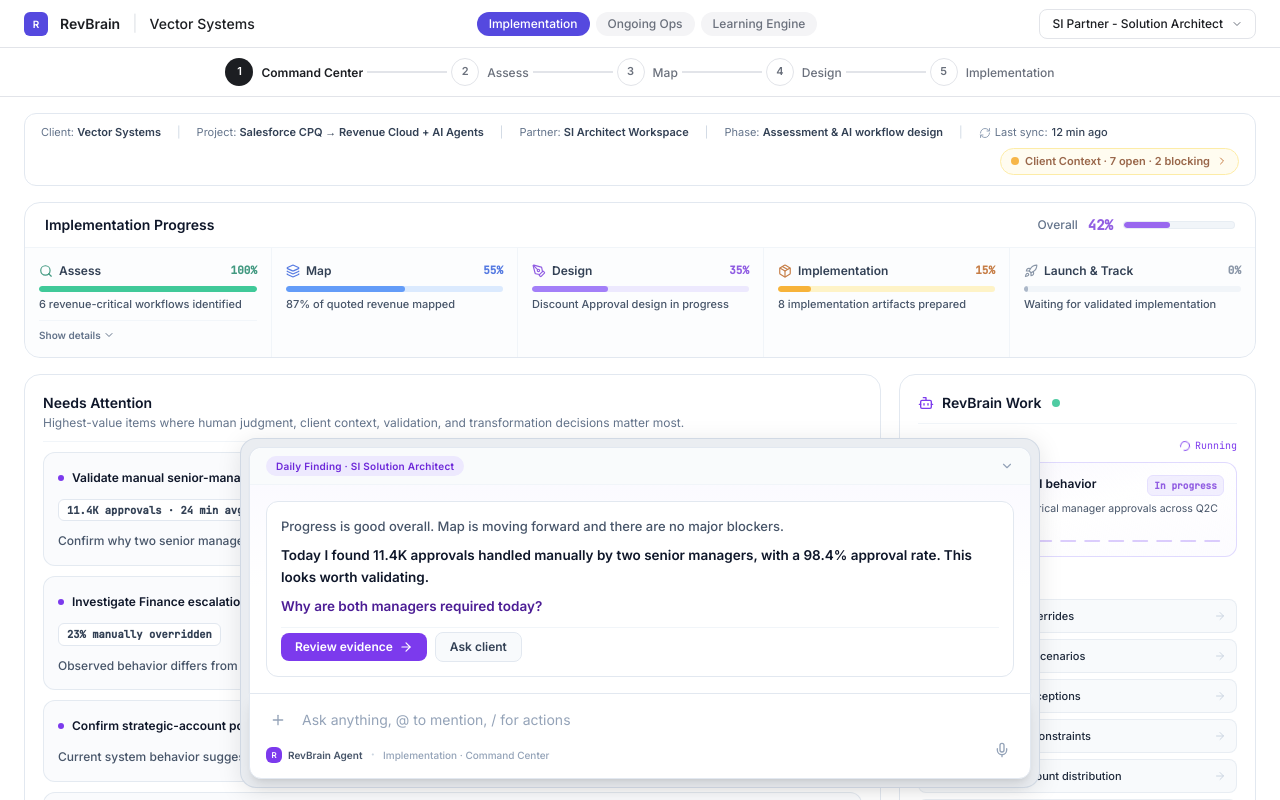
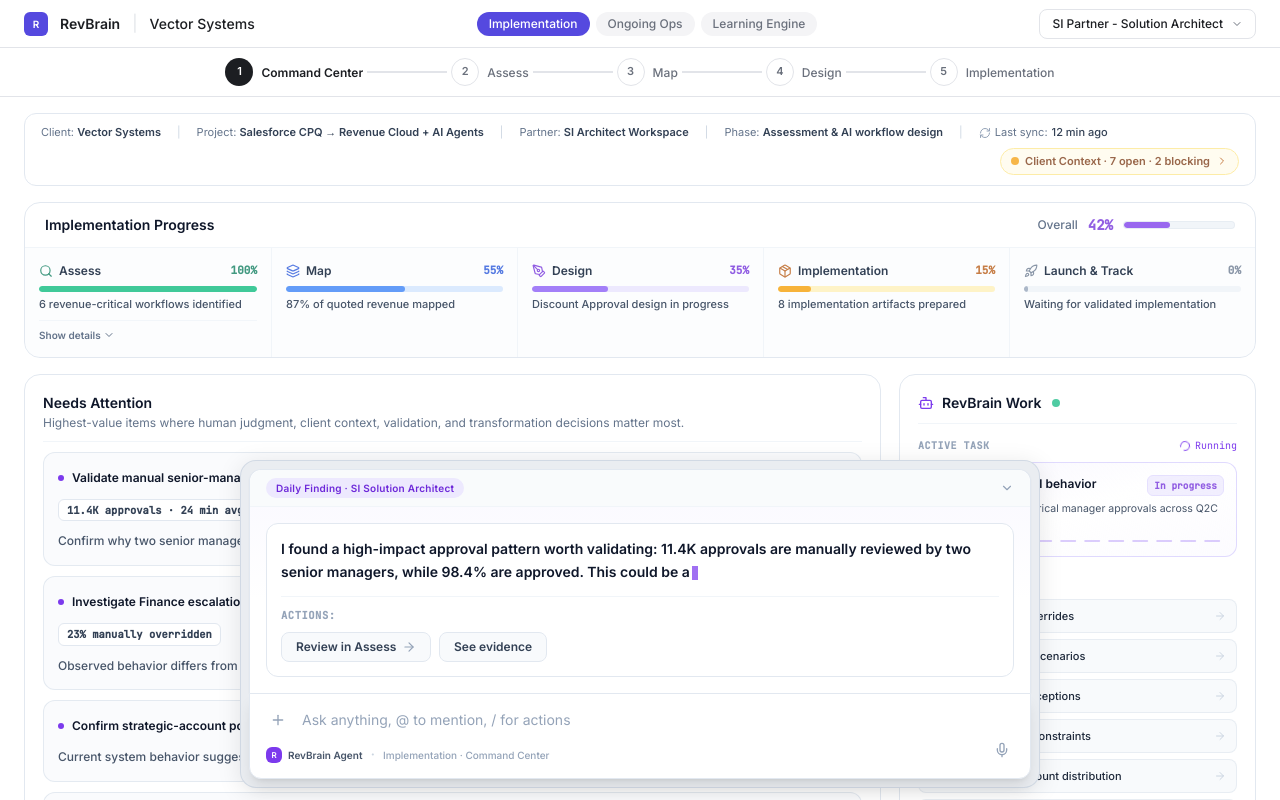
Before and after one commit to OfirVento/revbrain-v2-demo, a React (Vite) app: page /revbrain/migration/si-architect in a window 1280 px wide. Built offline with nearby package versions, Linux system fonts and the light colour scheme.

Commit message:
Update Command Center bottom agent message to unified font/size and user copy

```diff
--- a/src/components/revbrain/RevBrainBottomAgent.tsx
+++ b/src/components/revbrain/RevBrainBottomAgent.tsx
@@ -695,43 +695,49 @@
                   <div className="p-4 bg-gradient-to-b from-violet-50/40 via-white to-white space-y-3">
                     <div className="bg-white border border-slate-200 rounded-xl p-3.5 shadow-2xs space-y-3">
 
-                      {/* Overall Status → Strongest Current Insight → One Question */}
-                      <div className="space-y-2">
-                        <p className="text-[13px] text-slate-600 leading-relaxed font-medium">
-                          Progress is good overall. Map is moving forward and there are no major blockers.
+                      {/* Main Message Text (Same font & size as other pages) */}
+                      <p className="text-[14px] font-bold text-slate-900 leading-relaxed min-h-[30px]">
+                        <TypewriterText
+                          text="I found a high-impact approval pattern worth validating: 11.4K approvals are manually reviewed by two senior managers, while 98.4% are approved. This could be a significant AI workflow opportunity."
+                          speed={28}
+                          enabled={chatFullyOpened}
+                          onComplete={() => setShowButtons(true)}
+                        />
                       </p>
-                        <p className="text-[13.5px] font-bold text-slate-900 leading-relaxed">
-                          Today I found 11.4K approvals handled manually by two senior managers, with a 98.4% approval rate. This looks worth validating.
-                        </p>
-                        <p className="text-[13.5px] font-extrabold text-violet-900 leading-snug">
-                          Why are both managers required today?
-                        </p>
-                      </div>
 
-                      {/* Actions: Review evidence & Ask client */}
-                      <div className="flex flex-wrap items-center gap-2 pt-1 border-t border-slate-100">
+                      {/* Actions */}
+                      {showButtons && (
+                        <div className="space-y-1.5 pt-1 border-t border-slate-100 animate-fadeIn">
+                          <span className="text-[10.5px] font-mono font-bold text-slate-400 uppercase tracking-wider">
+                            Actions:
+                          </span>
+                          <div className="flex flex-wrap items-center gap-2">
                             <button
                               onClick={() => {
                                 navigate('/revbrain/migration/si-architect/assess');
-                            setToastMessage('Opening approval evidence in Assess');
+                                setToastMessage('Opening approval pattern in Assess');
                                 setTimeout(() => setToastMessage(null), 2000);
                               }}
-                          className="px-3.5 py-1.5 text-xs font-bold text-white bg-violet-600 hover:bg-violet-700 rounded-lg shadow-2xs transition-all active:scale-[0.99] flex items-center gap-1.5 cursor-pointer"
+                              className="animate-button-stagger px-3.5 py-1.5 text-xs font-semibold bg-slate-50 hover:bg-violet-50 text-slate-700 hover:text-violet-900 border border-slate-200 hover:border-violet-300 rounded-lg transition-all text-center shadow-2xs active:scale-[0.99] flex items-center gap-1.5 cursor-pointer"
                             >
-                          <span>Review evidence</span>
-                          <ArrowRight className="w-3.5 h-3.5" />
+                              <span>Review in Assess</span>
+                              <ArrowRight className="w-3.5 h-3.5 text-slate-400" />
                             </button>
 
                             <button
                               onClick={() => {
-                            setToastMessage('Inquiry logged to Client Context panel');
+                                navigate('/revbrain/migration/si-architect/assess');
+                                setToastMessage('Navigating to evidence in Assess');
                                 setTimeout(() => setToastMessage(null), 2000);
                               }}
-                          className="px-3.5 py-1.5 text-xs font-semibold bg-slate-50 hover:bg-violet-50 text-slate-700 hover:text-violet-900 border border-slate-200 hover:border-violet-300 rounded-lg transition-all shadow-2xs cursor-pointer active:scale-[0.99]"
+                              style={{ animationDelay: '180ms' }}
+                              className="animate-button-stagger px-3.5 py-1.5 text-xs font-semibold bg-slate-50 hover:bg-violet-50 text-slate-700 hover:text-violet-900 border border-slate-200 hover:border-violet-300 rounded-lg transition-all text-center shadow-2xs active:scale-[0.99] flex items-center gap-1.5 cursor-pointer"
                             >
-                          <span>Ask client</span>
+                              <span>See evidence</span>
                             </button>
                           </div>
+                        </div>
+                      )}
                     </div>
                   </div>
                 )}
```
Lines whose indentation alone changed are shown as unchanged.
